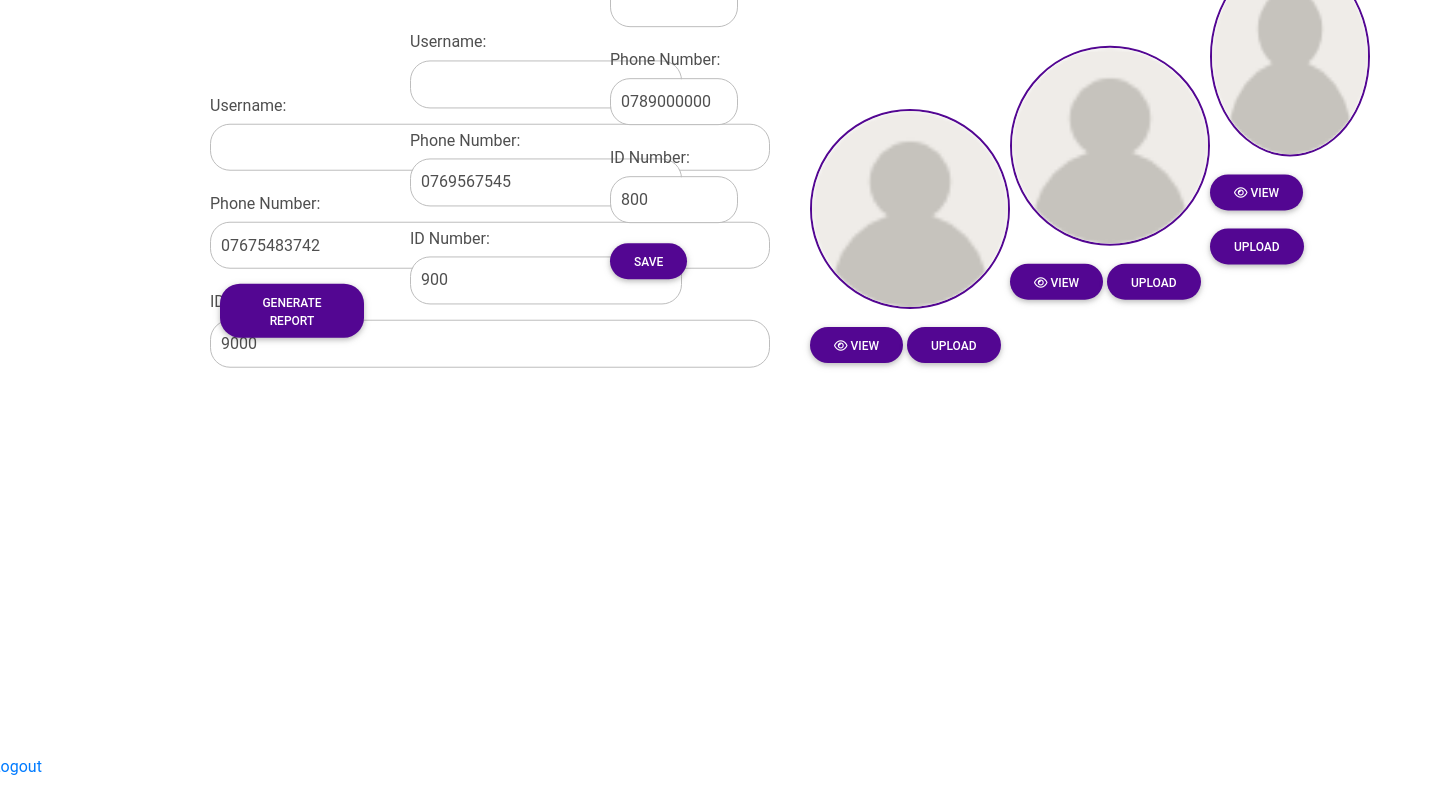
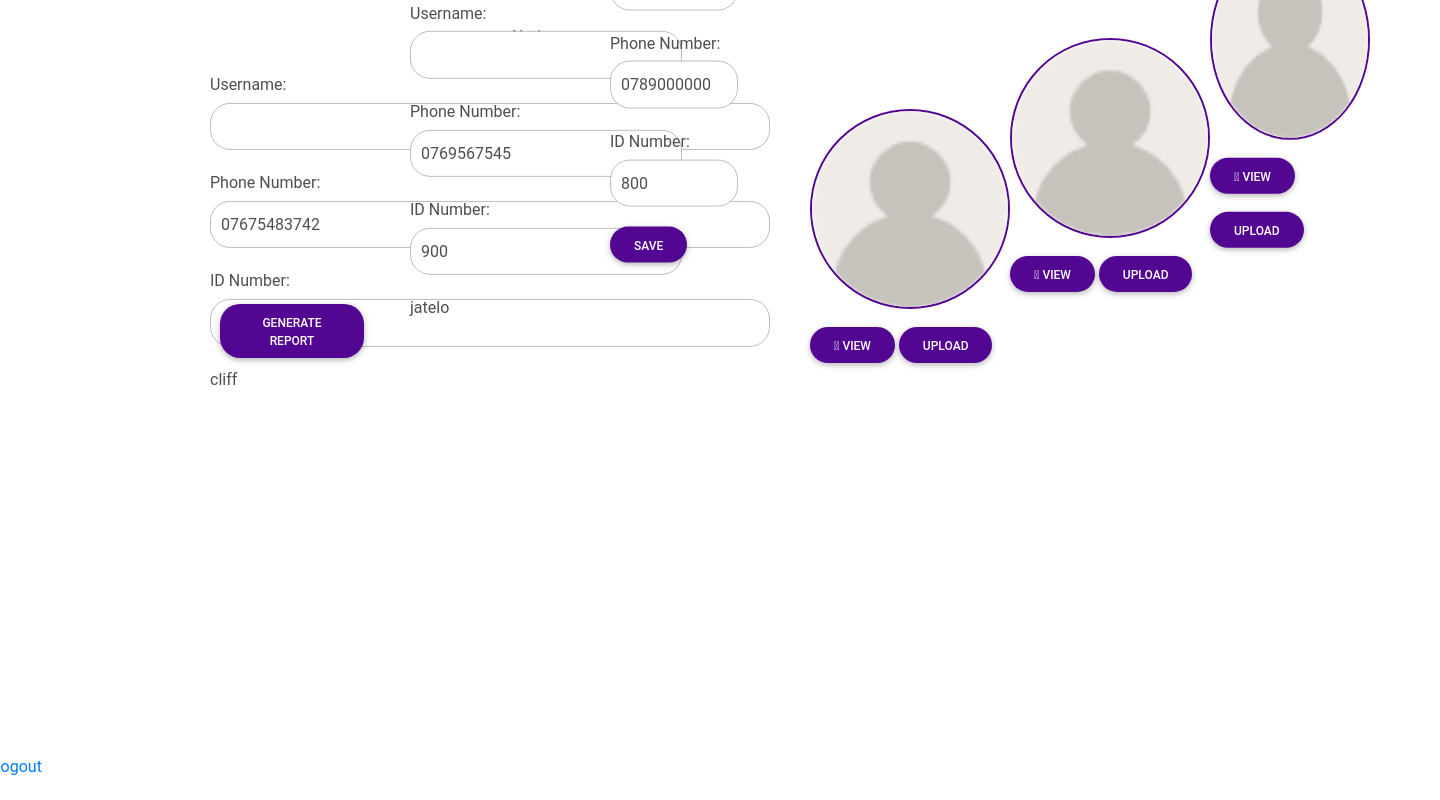
Before and after one commit to MoseNjau/medicode-TEST, a Django app: template carelink/templates/carelink/profile.html in a window 1440 px wide; the page is wider, and only the part inside the window is pictured. Run offline with Django 5.2, Linux system fonts and the light colour scheme; the template is opened without the code that fills it: values that come from a table or form of the project are taken from there, others are empty; data comes from the database, SQL or seed files in the repository; both versions use the stored data as it was after the commit.

Commit message:
Fixed db file

```diff
--- a/carelink/templates/carelink/profile.html
+++ b/carelink/templates/carelink/profile.html
@@ -1,13 +1,14 @@
+{% load static %}
 <!DOCTYPE html>
 <html lang="en">
- {% load static %}
 <head>
     <meta charset="UTF-8">
     <meta name="viewport" content="width=device-width, initial-scale=1.0">
     <title>User Profile</title>
     <link rel="stylesheet" href="{% static 'css/bootstrap-chat.min.css' %}" />
-    <link rel="stylesheet" href="{% static 'css' %}">
-    <link rel="stylesheet" href="https://cdnjs.cloudflare.com/ajax/libs/font-awesome/6.0.0-beta3/css/all.min.css" integrity="sha384-lvvFeUwKkGsOXktzK+1v3jzVqiU4ftor/HA7pSkjjtusv2ZcOyC2FZNO6wPfhyW8" crossorigin="anonymous">
+    <link rel="stylesheet" href="{% static 'css/style.css' %}">
+    <link rel="stylesheet" href="https://use.fontawesome.com/releases/v5.15.2/css/all.css" />
+
 
     <!-- Add your custom CSS file link here if needed -->
     <style>
@@ -76,9 +77,6 @@
             width: 50%;
             /*the buttons should appear at the base of the image*/
 
-
-
-
         }
         .profile-image{
             width: 200px;
@@ -95,13 +93,6 @@
             left: 20px;
             width:20%
         }
-
-
-
-
-
-
-
     </style>
 </head>
 <body>
@@ -118,6 +109,8 @@
                     {% csrf_token %}
 
                     {% for profile in Profile %}
+                    <p>{{profile}}</p>
+
                     <div class="image-section">
 
                         <img src="{% static 'profile_pics/user.PNG' %}" alt="Profile Picture" class="profile-image img-fluid mb-2">
```
Also changed, not shown: requirements.txt (added, +19 -0 lines), db.sqlite3 (added).
